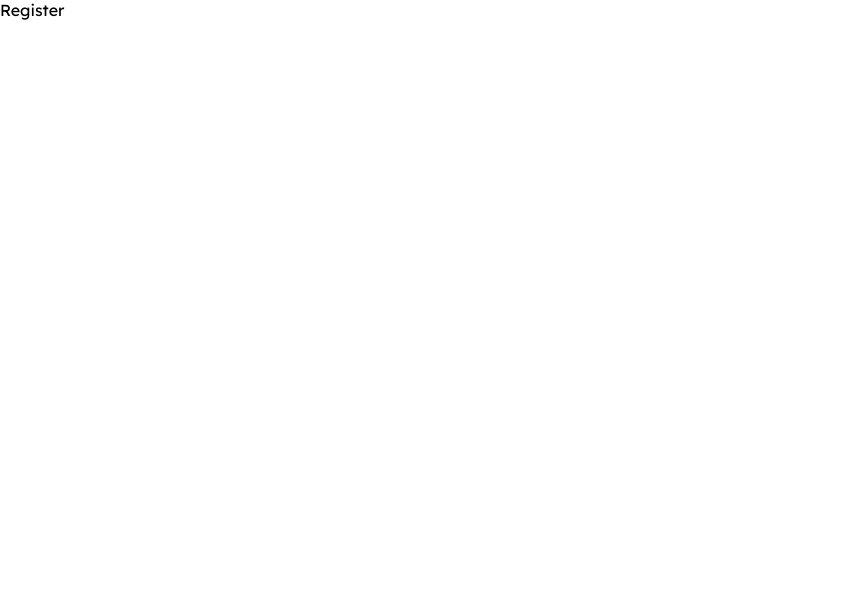
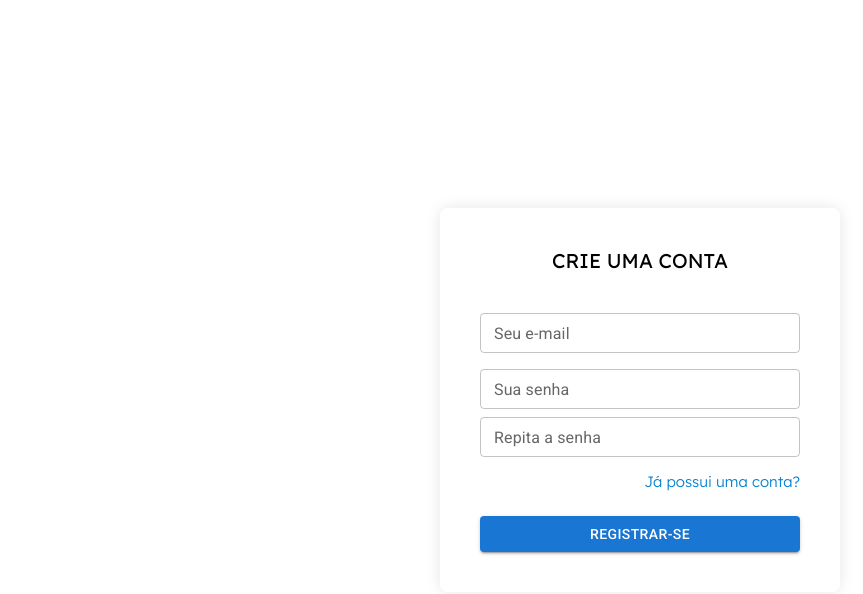
Before and after one commit to henriquegarcia-web/personal-blog-firebase-v1, a React (Create React App) app: page /register in a window 1280 px wide. Shown: the top 594 px of the page, without its empty margins (0-863 px from the left). Built offline with nearby package versions, Linux system fonts and the light colour scheme.

Commit message:
Composição da Página de Registro
Marcação e estilização da página de registro

```diff
--- a/src/Pages/Login/index.jsx
+++ b/src/Pages/Login/index.jsx
@@ -9,7 +9,7 @@ import {
 import {
   TextField,
   Button,
-} from '@mui/material/';
+} from '@mui/material/'
 
 const Login = () => {
   return (
@@ -28,7 +28,7 @@ const Login = () => {
               label="Seu e-mail"
               size="small"
               fullWidth
-              />
+            />
 
             <TextField
               id="outlined-basic"
--- a/src/Pages/Login/style.js
+++ b/src/Pages/Login/style.js
@@ -1,10 +1,9 @@
 import styled from "styled-components";
 
-export const LoginPage = styled.div`
-  display: flex;
-  justify-content: center;
-  align-items: center;
-  height: 100vh;
+import { Page } from '../../globalStyles'
+
+export const LoginPage = styled(Page)`
+
 `
 
 export const LoginContainer = styled.div`
@@ -18,8 +17,6 @@ export const LoginContainer = styled.div`
   .login_container__header {
     margin-bottom: 40px;
 
-    /* border: 1px solid; */
-
     p {
       font-size: 20px;
       font-weight: 400;
@@ -29,10 +26,6 @@ export const LoginContainer = styled.div`
   }
 
   .login_container__form {
-
-
-    /* border: 1px solid; */
-
     form {
       display: flex;
       flex-direction: column;
--- a/src/Pages/Register/index.jsx
+++ b/src/Pages/Register/index.jsx
@@ -1,13 +1,60 @@
 import React from 'react'
+import { Link } from 'react-router-dom'
 
 import {
   RegisterPage,
+  RegisterContainer,
 } from './style'
+
+import {
+  TextField,
+  Button,
+} from '@mui/material/'
 
 const Register = () => {
   return (
     <RegisterPage>
-      Register
+      <RegisterContainer>
+
+        <div className='register_container__header'>
+          <p>Crie uma conta</p>
+        </div>
+
+        <div className='register_container__form'>
+          <form action="">
+
+            <TextField
+              id="outlined-basic"
+              label="Seu e-mail"
+              size="small"
+              fullWidth
+            />
+
+            <TextField
+              id="outlined-basic"
+              label="Sua senha"
+              size="small"
+              fullWidth
+              margin="normal"
+            />
+
+            <TextField
+              id="outlined-basic"
+              label="Repita a senha"
+              size="small"
+              fullWidth
+            />
+
+            <div className='register_container__form__links'>
+              <Link to='/login'>Já possui uma conta?</Link>
+            </div>
+
+            <Button variant="contained">Registrar-se</Button>
+
+          </form>
+        </div>
+
+      </RegisterContainer>
     </RegisterPage>
   )
 }
--- a/src/Pages/Register/style.js
+++ b/src/Pages/Register/style.js
@@ -1,5 +1,49 @@
 import styled from "styled-components";
 
-export const RegisterPage = styled.div`
+import { Page } from '../../globalStyles'
+
+export const RegisterPage = styled(Page)`
 
 `
+
+export const RegisterContainer = styled.div`
+  width: 100%;
+  max-width: 400px;
+  padding: 40px;
+  border-radius: var(--border-radius);
+
+  box-shadow: 0 0 15px rgba(0, 0, 0, 0.1);
+
+  .register_container__header {
+    margin-bottom: 40px;
+
+    p {
+      font-size: 20px;
+      font-weight: 400;
+      text-transform: uppercase;
+      text-align: center;
+    }
+  }
+
+  .register_container__form {
+    form {
+      display: flex;
+      flex-direction: column;
+
+      .register_container__form__links {
+        display: flex;
+        flex-direction: column;
+        align-items: flex-end;
+        margin: 15px 0 20px auto;
+
+        a {
+          font-size: 15px;
+          font-weight: 300;
+          margin-bottom: 5px;
+
+          color: var(--link);
+        }
+      }
+    }
+  }
+`
--- a/src/globalStyles.js
+++ b/src/globalStyles.js
@@ -39,3 +39,12 @@ const GlobalStyle = createGlobalStyle`
 `
 
 export default GlobalStyle
+
+// --------------------------------- COMPONENTES
+
+export const Page = styled.div`
+  display: flex;
+  justify-content: center;
+  align-items: center;
+  height: 100vh;
+`
```
